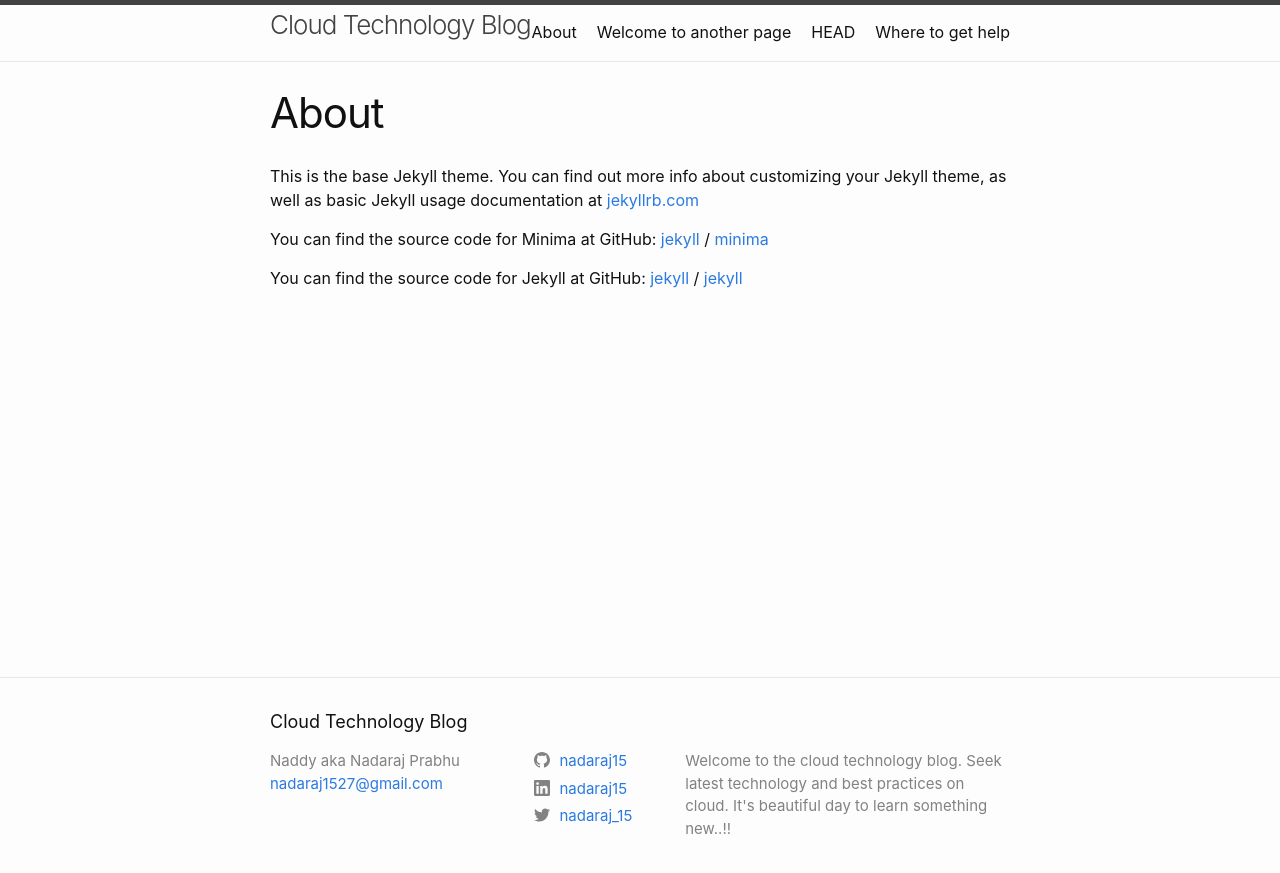
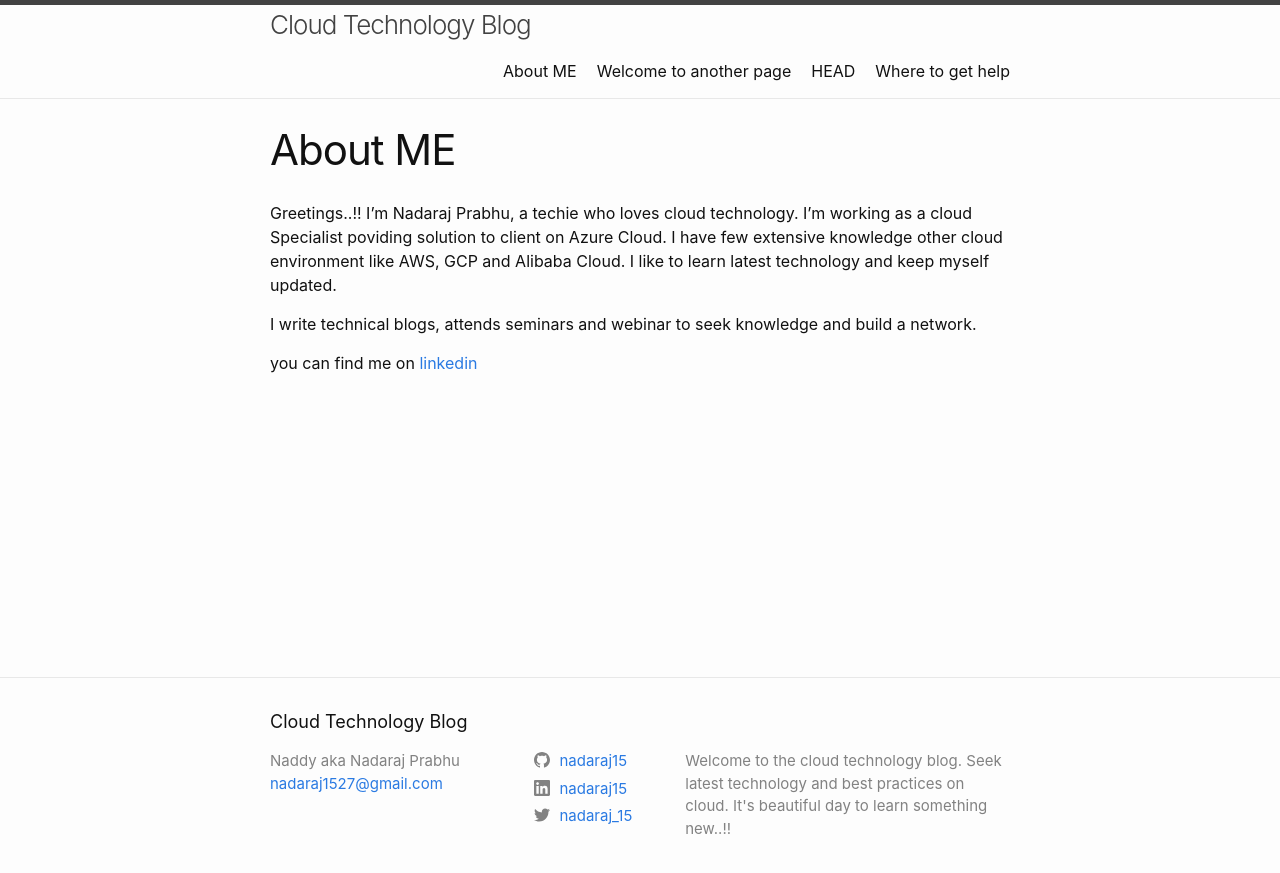
Before and after one commit to nadaraj15/home, a Jekyll site: the page built from about.md, in a window 1280 px wide. Shown: the top 873 px of the page. Built offline with Jekyll 4.4.1, drawn with Linux system fonts in a browser that asks for light colours.

Commit message:
Update about.md

```diff
--- a/about.md
+++ b/about.md
@@ -1,18 +1,13 @@
 ---
 layout: page
-title: About
-permalink: /about/
+title: About ME
+permalink: /aboutme/
 ---
 
-This is the base Jekyll theme. You can find out more info about customizing your Jekyll theme, as well as basic Jekyll usage documentation at [jekyllrb.com](https://jekyllrb.com/)
+Greetings..!! I'm Nadaraj Prabhu, a techie who loves cloud technology. I'm working as a cloud Specialist
+poviding solution to client on Azure Cloud. I have few extensive knowledge other cloud environment
+like AWS, GCP and Alibaba Cloud. I like to learn latest technology and keep myself updated.
 
-You can find the source code for Minima at GitHub:
-[jekyll][jekyll-organization] /
-[minima](https://github.com/jekyll/minima)
+I write technical blogs, attends seminars and webinar to seek knowledge and build a network.
 
-You can find the source code for Jekyll at GitHub:
-[jekyll][jekyll-organization] /
-[jekyll](https://github.com/jekyll/jekyll)
-
-
-[jekyll-organization]: https://github.com/jekyll
+you can find me on [linkedin](www.linkedin.com/in/nadaraj-prabhu-531033123)
```
